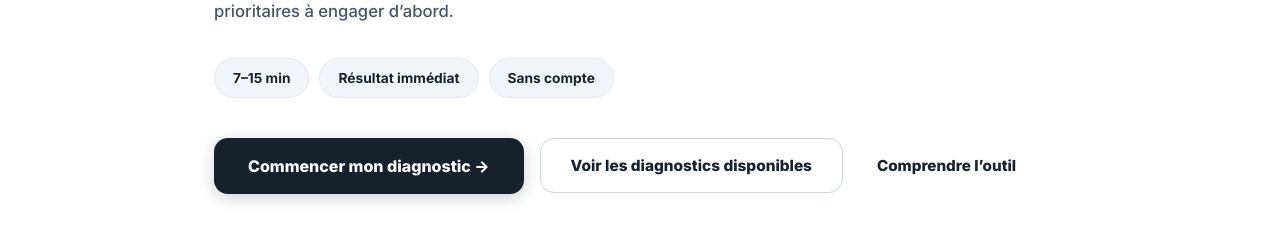
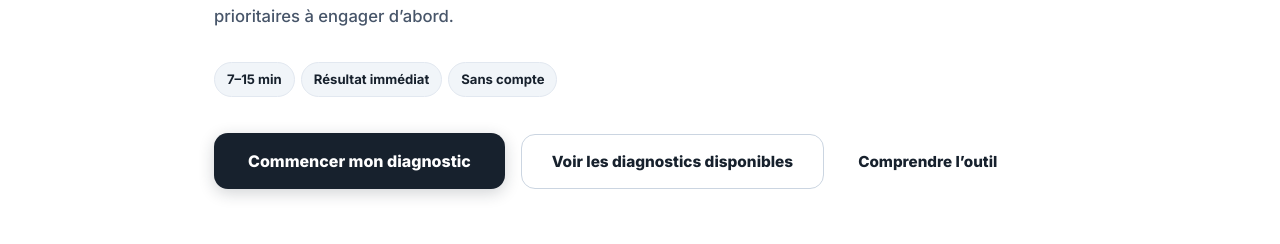
Before and after one commit to josuefox123/business_check_up, a React (Vite) app: page / in a window 1280 px wide. Shown: the part 392-636 px from the top of the page. Built offline with nearby package versions, Linux system fonts and the light colour scheme; no server answers.

Commit message:
Fix: retrait de la fleche sur le bouton principal, resserrement des pastilles sur mobile et ajustement des marges bas sur toutes les pages publiques

```diff
--- a/src/components/ecrans/pages-fixes/CommentCaMarche.css
+++ b/src/components/ecrans/pages-fixes/CommentCaMarche.css
@@ -248,6 +248,7 @@
 
 /* ── Mobile (≤768px) ── */
 @media (max-width: 768px) {
+  .how-it-works-page { padding-bottom: 80px; }
   .hiw-hero { padding: 110px 20px 48px; }
   .hiw-hero-title { font-size: 1.875rem; }
   .hiw-hero p { font-size: 0.95rem; }
@@ -264,7 +265,7 @@
   .hiw-step-card h3 { font-size: 1rem; }
   .hiw-step-card p { font-size: 0.875rem; }
   .hiw-features-grid { grid-template-columns: 1fr !important; gap: 14px; }
-  .hiw-cta-section { padding: 56px 20px; }
+  .hiw-cta-section { padding: 56px 20px 96px; }
   .hiw-cta-section h2 { font-size: 1.5rem; }
 }
 
--- a/src/components/ecrans/pages-fixes/LandingPage.css
+++ b/src/components/ecrans/pages-fixes/LandingPage.css
@@ -90,29 +90,23 @@
   text-align: left;
 }
 
-/* Pills Row — Strictement sur la MÊME LIGNE */
+/* Pills Row — Tightened to strictly fit all 3 words on ONE SINGLE LINE */
 .lp-pills-row {
   display: flex;
   flex-wrap: nowrap; /* Maintient les mots sur la MÊME ligne */
   align-items: center;
   justify-content: flex-start;
-  gap: 10px;
-  margin-bottom: 40px;
+  gap: 6px;
+  margin-bottom: 36px;
   max-width: 100%;
-  overflow-x: auto;
-  scrollbar-width: none;
-}
-
-.lp-pills-row::-webkit-scrollbar {
-  display: none;
 }
 
 .lp-pill {
   background: #F1F5F9;
   color: #17212D; /* Bleu crépuscule */
-  padding: 8px 18px;
+  padding: 6px 12px;
   border-radius: 99px;
-  font-size: clamp(0.75rem, 2.5vw, 0.86rem);
+  font-size: clamp(0.68rem, 2.6vw, 0.82rem);
   font-weight: 700;
   border: 1px solid #E2E8F0;
   white-space: nowrap;
--- a/src/components/ecrans/pages-fixes/LandingPage.jsx
+++ b/src/components/ecrans/pages-fixes/LandingPage.jsx
@@ -29,7 +29,7 @@ export const LandingPage = ({ onStart, onLearnMore, onGoToCatalog }) => {
             {/* Action Buttons (Sans icônes devant) */}
             <div className="lp-hero-actions">
               <button className="lp-btn-primary" onClick={onStart}>
-                Commencer mon diagnostic &rarr;
+                Commencer mon diagnostic
               </button>
 
               <button className="lp-btn-secondary" onClick={onGoToCatalog}>
--- a/src/components/ecrans/pages-fixes/PublicContact.jsx
+++ b/src/components/ecrans/pages-fixes/PublicContact.jsx
@@ -403,6 +403,11 @@ export const PublicContactScreen = ({ onBack }) => {
             gap: 30px !important;
           }
         }
+        @media (max-width: 768px) {
+          section:last-of-type {
+            padding-bottom: 120px !important;
+          }
+        }
         @media (max-width: 640px) {
           .form-two-col {
             grid-template-columns: 1fr !important;
--- a/src/components/ecrans/restitution/InstitutionnelleScreen.jsx
+++ b/src/components/ecrans/restitution/InstitutionnelleScreen.jsx
@@ -6,7 +6,7 @@ import logoImg from '../../../assets/logo.png';
 import aboutIllustration from '../../../assets/about_illustration.png';
 
 export const InstitutionnelleScreen = ({ onBack, onContact }) => (
-  <div className="about-page animate-fade-up" style={{ paddingTop: '72px' }}>
+  <div className="about-page animate-fade-up" style={{ paddingTop: '72px', paddingBottom: '96px' }}>
     {/* Hero Section */}
     <section className="section" style={{ background: 'var(--color-white)' }}>
       <div className="container" style={{ display: 'flex', gap: 'var(--spacing-2xl)', alignItems: 'flex-start', flexWrap: 'wrap' }}>
```
